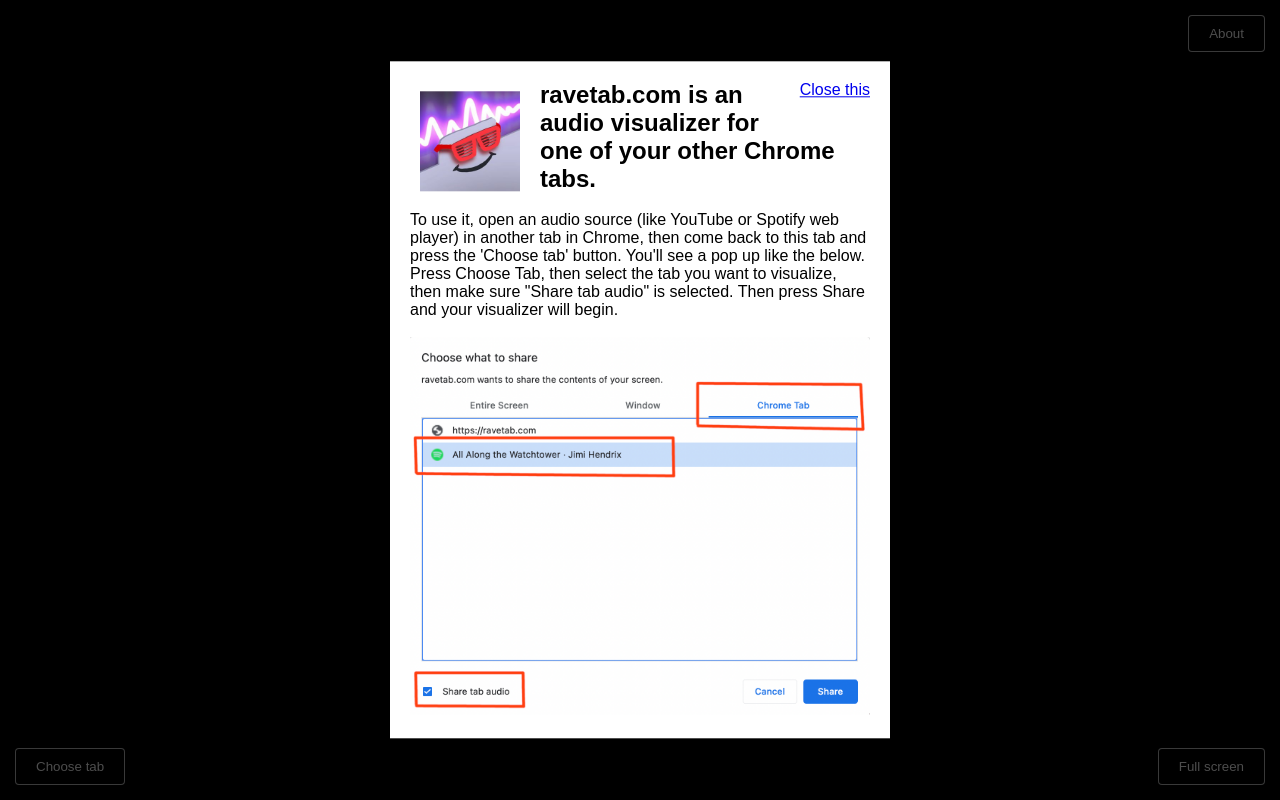
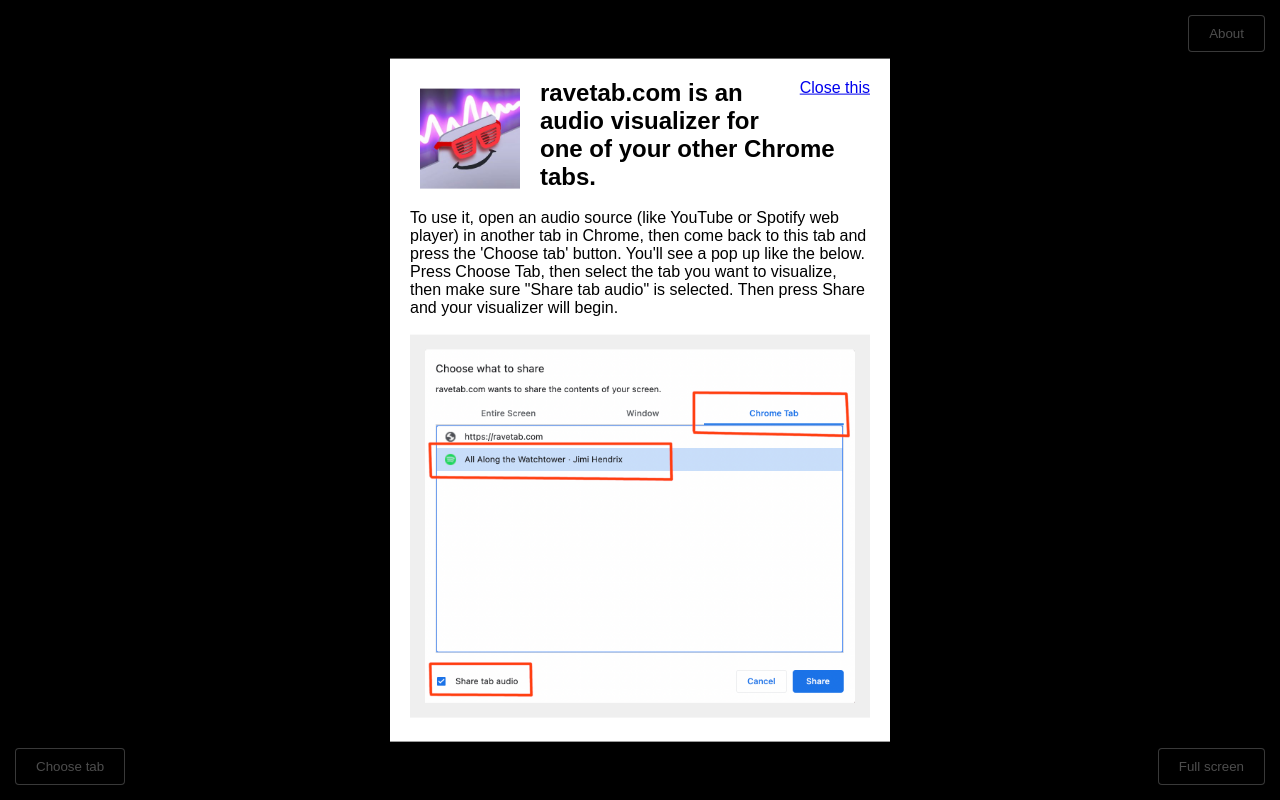
Before and after one commit to mpopv/ravetab, a website: page website/index.html in a window 1280 px wide. Both pictures are taken after a click on the button "About". Drawn offline with Linux system fonts and the light colour scheme.

Commit message:
Style tweak

```diff
--- a/website/style.css
+++ b/website/style.css
@@ -112,6 +112,7 @@ button:hover {
 .aboutinstructions {
   width: 100%;
   height: auto;
+  border: 15px solid #efefef;
 }
 
 .about.show {
```
